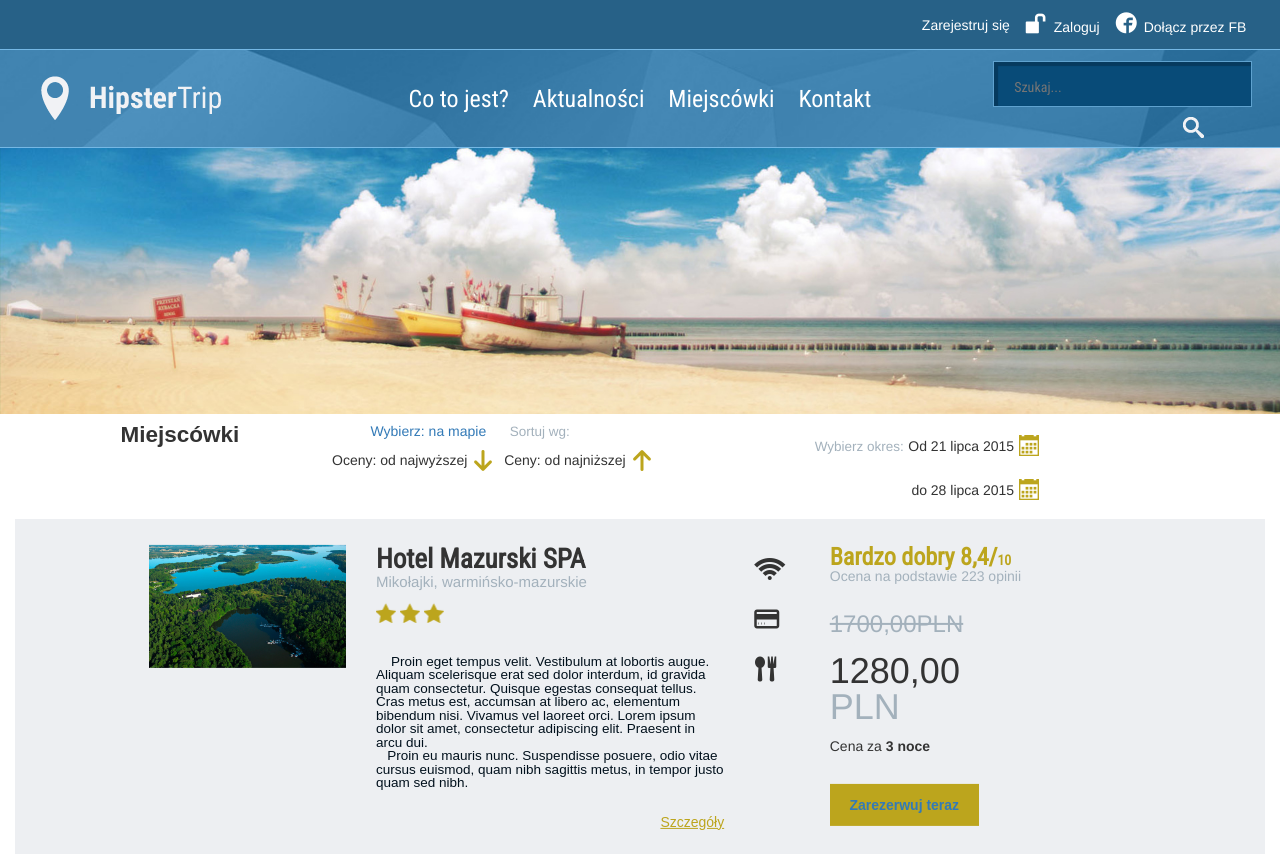
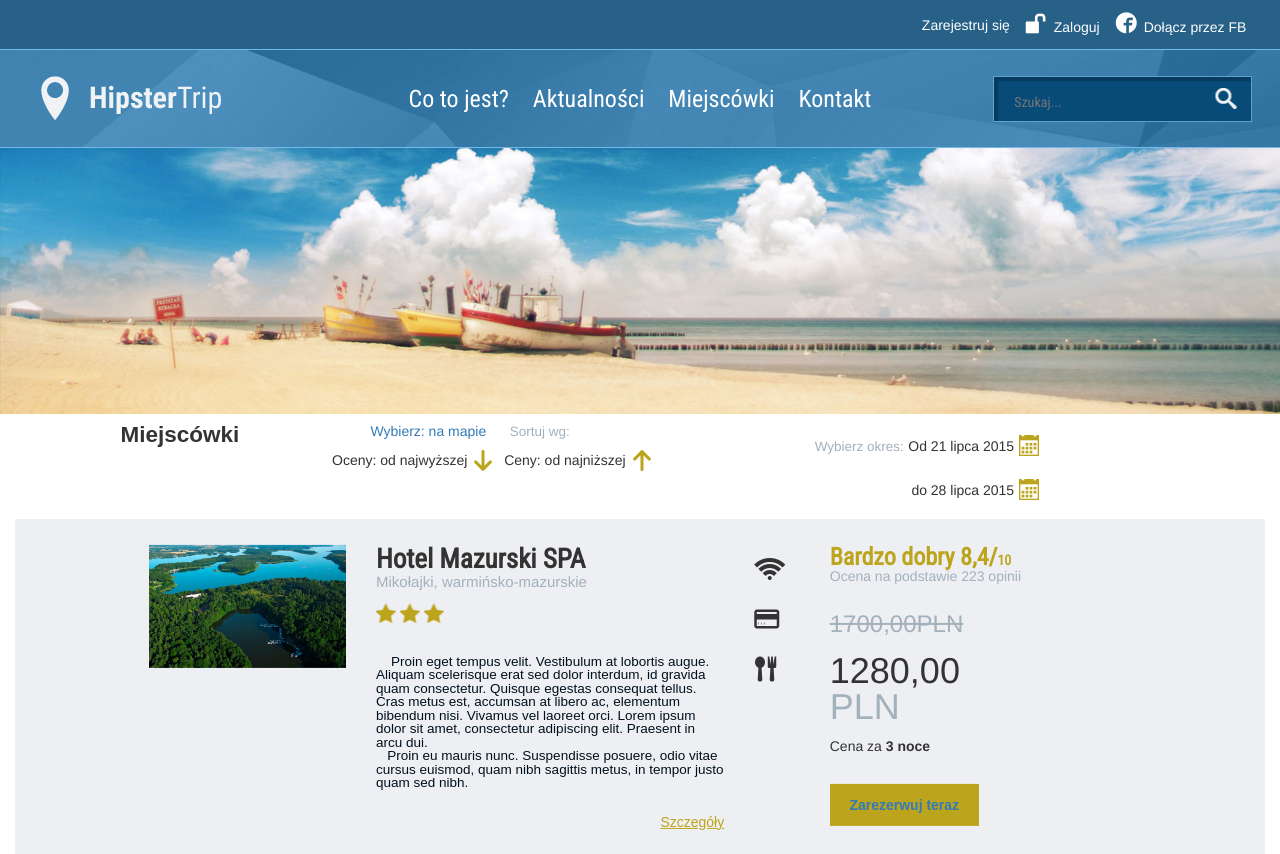
Before and after one commit to f0kuz-zz/EFIGENCE-CAMP, a website: page subpage.html in a window 1280 px wide. Shown: the top 854 px of the page. Drawn offline with nearby package versions, Linux system fonts and the light colour scheme; files that its build step writes are made by us from their sources; files whose address does not match are found by name.

```diff
--- a/public/css/style_subpage.css
+++ b/public/css/style_subpage.css
@@ -164,6 +164,7 @@
 }
 
 .search{
+	position: relative;
 	height: 46px;
 	width: 259px;
 	padding: 16px 15px 9px 20px;
@@ -175,9 +176,10 @@
 }
 
 .search-button{
-	position: relative;
-	top: 6px;
-	left: -43px;
+	position: absolute;
+	top: 50%;
+	transform: translate(-50%,-50%);
+	right: 10px;
 	height: 30px;
 	width: 31px;
 	border: 0;
@@ -186,6 +188,11 @@
 }
 
 /* TOP BANNER */
+
+.banner figure{
+	margin: 0;
+	padding: 0;
+}
 
 .top-banner{
 	width: 100%;
@@ -476,7 +483,7 @@
 	color: #fff;
 	background: url(../images/pagin-next-hover.png) right center no-repeat;;
 }
-}
+
 
 /* FOOTER */
 
--- a/subpage.html
+++ b/subpage.html
@@ -52,7 +52,7 @@
 	</header>
 
 	<section class="banner">
-		<figure>
+		<figure class="col-sm-12">
 			<img class="top-banner" src="public/images/top-banner.jpg" alt="landscape banner">
 		</figure>
 	</section>
```
Also changed, not shown: js/jquery.js (added).
